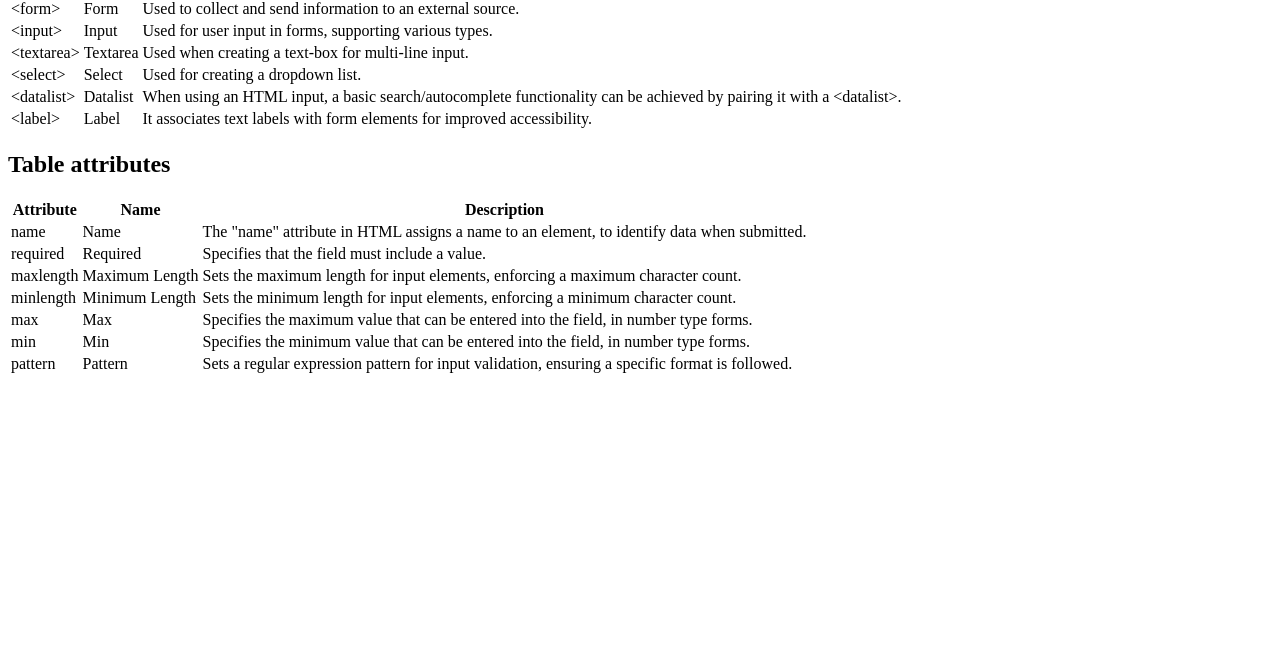
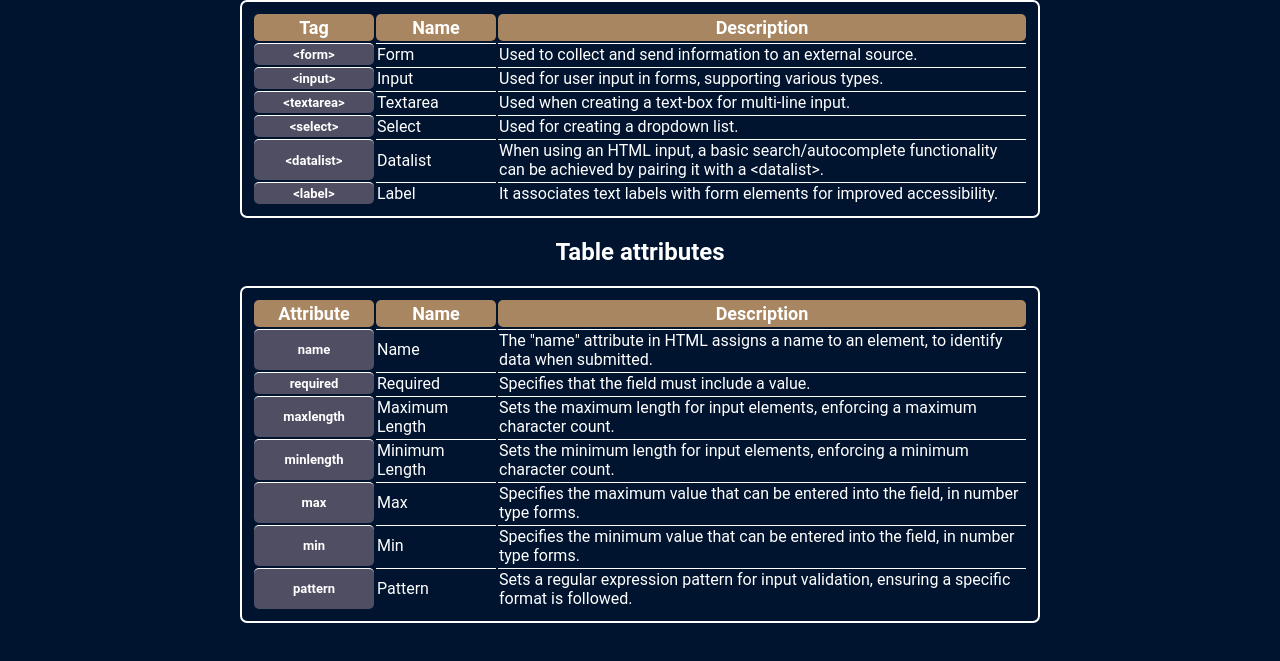
Before and after one commit to arnold9317/cheatsheet, a plain HTML site: page index.html in a window 1280 px wide. Shown: the part 139-800 px from the top of the page. Drawn offline with Linux system fonts and the light colour scheme; the site is published under a folder, as on GitHub Pages, so addresses that start at the root find nothing.

Commit message:
Update index.html

```diff
--- a/index.html
+++ b/index.html
@@ -4,7 +4,7 @@
     <meta charset="UTF-8">
     <meta name="viewport" content="width=device-width, initial-scale=1.0">
     <title>Document</title>
-    <link rel="stylesheet" href="/resources/index.css">
+    <link rel="stylesheet" href="index.css">
 </head>
 <body>
     <section>
```
